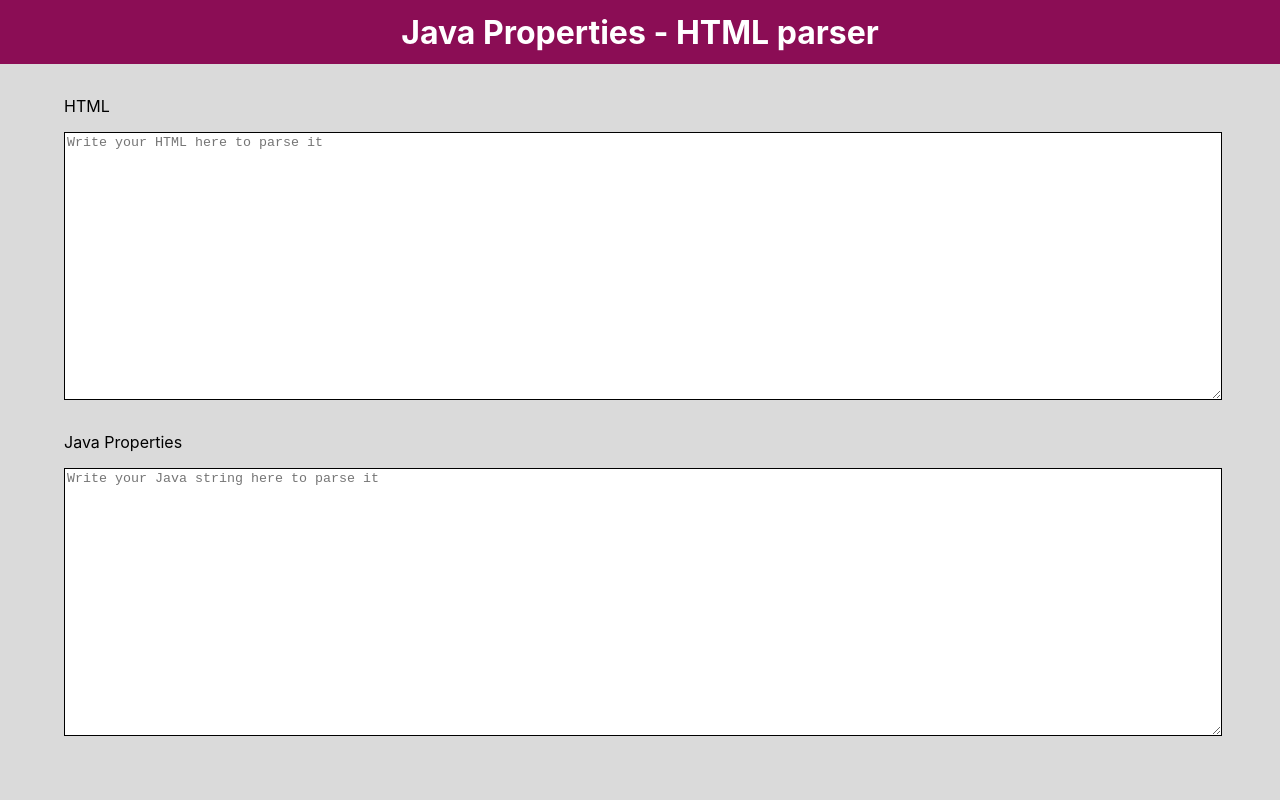
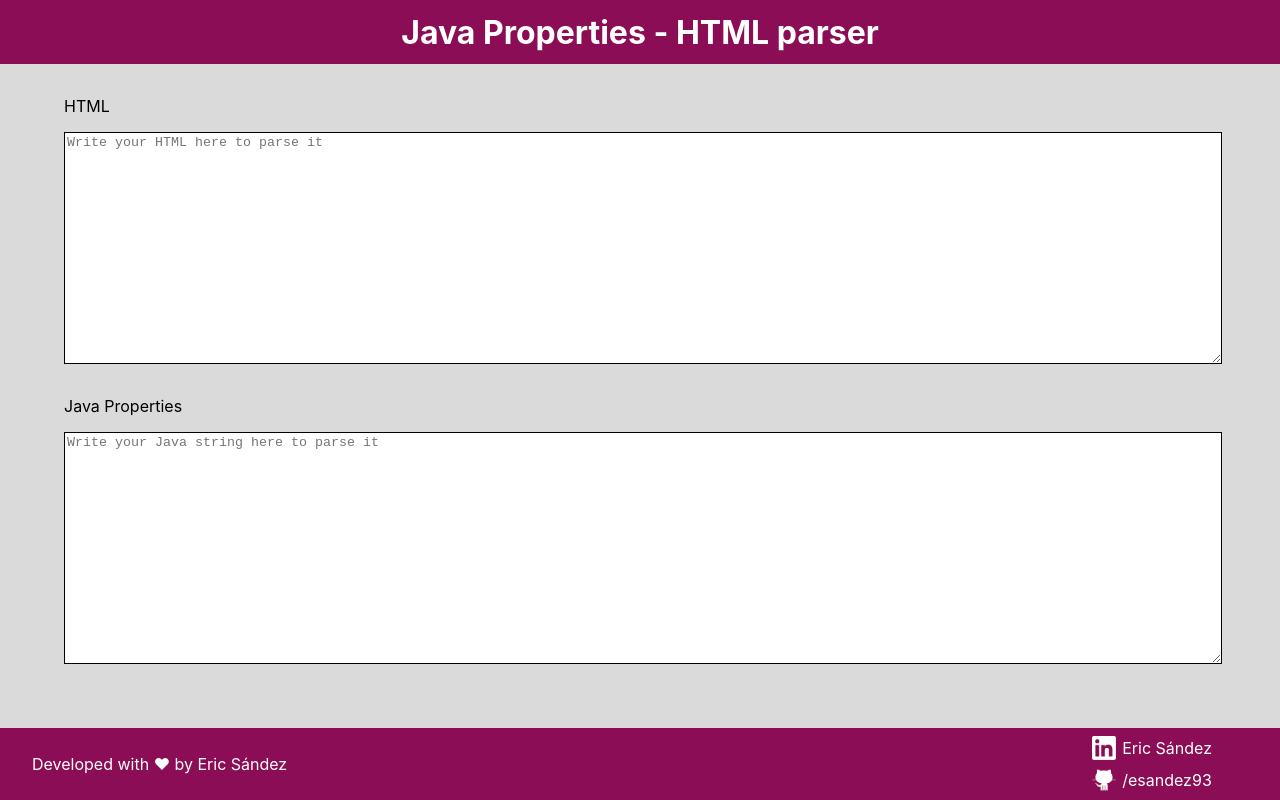
Before and after one commit to esandez93/java-properties-html-parser, a React (Create React App) app: page / in a window 1280 px wide. Built offline with nearby package versions, Linux system fonts and the light colour scheme.

Commit message:
Added footer

```diff
--- a/src/App.js
+++ b/src/App.js
@@ -2,7 +2,8 @@ import React, { useState } from 'react';
 import './App.css';
 
 import {
-  Textarea
+  Textarea,
+  Footer
 } from './components';
 import {
   escapeAccents,
@@ -53,6 +54,8 @@ const App = () => {
           />
         </div>
       </div>
+
+      <Footer />
     </div>
   );
 }
--- /dev/null
+++ b/src/components/Footer/Footer.css
@@ -0,0 +1,24 @@
+.Footer {
+  display: flex;
+  justify-content: space-between;
+  align-items: center;
+  padding: 8px 32px;
+  background-color: #8B0D55;
+  color: white;
+}
+
+.Footer .IconText {
+  display: flex;
+  align-items: center;
+  margin-right: 36px;
+  cursor: pointer;
+}
+.Footer .IconText img {
+  height: 24px;
+  width: 24px;
+  margin-right: 6px;
+}
+
+.Footer .IconText:first-child {
+  margin-bottom: 8px;
+}
--- /dev/null
+++ b/src/components/Footer/Footer.js
@@ -0,0 +1,29 @@
+import React from 'react';
+import './Footer.css';
+
+import linkedin from '../../assets/linkedin.png';
+import github from '../../assets/github.png';
+
+const IconText = (props) => {
+  return (
+    <div className="IconText" onClick={props.onClick}>
+      <img src={props.icon} alt="icon" />
+      <span>{props.text}</span>
+    </div>
+  );
+}
+
+const Footer = () => (
+  <div className="Footer">
+    <div>
+      Developed with ❤ by Eric Sández
+    </div>
+
+    <div>
+      <IconText icon={linkedin} text="Eric Sández" onClick={() => { window.open('https://www.linkedin.com/in/esandez93','_blank') }}/>
+      <IconText icon={github} text="/esandez93" onClick={() => { window.open('https://github.com/esandez93', '_blank') }} />
+    </div>
+  </div>
+);
+
+export default Footer;
--- /dev/null
+++ b/src/components/Footer/index.js
@@ -0,0 +1,3 @@
+import Footer from './Footer';
+
+export default Footer;
--- a/src/components/index.js
+++ b/src/components/index.js
@@ -1,5 +1,7 @@
 import Textarea from './Textarea';
+import Footer from './Footer';
 
 export {
-  Textarea
+  Textarea,
+  Footer
 };
```
Also changed, not shown: src/assets/github.png (added), src/assets/linkedin.png (added).
